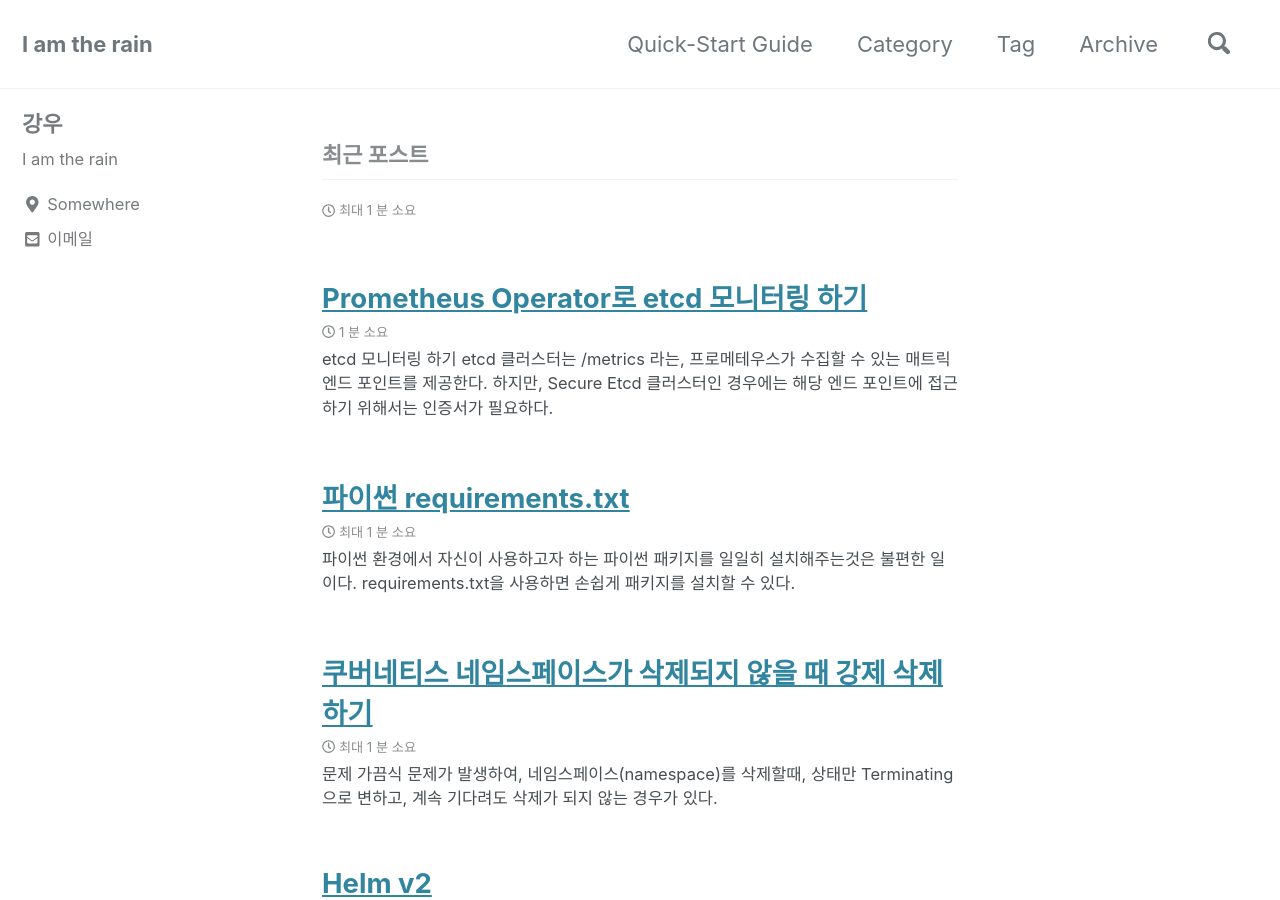
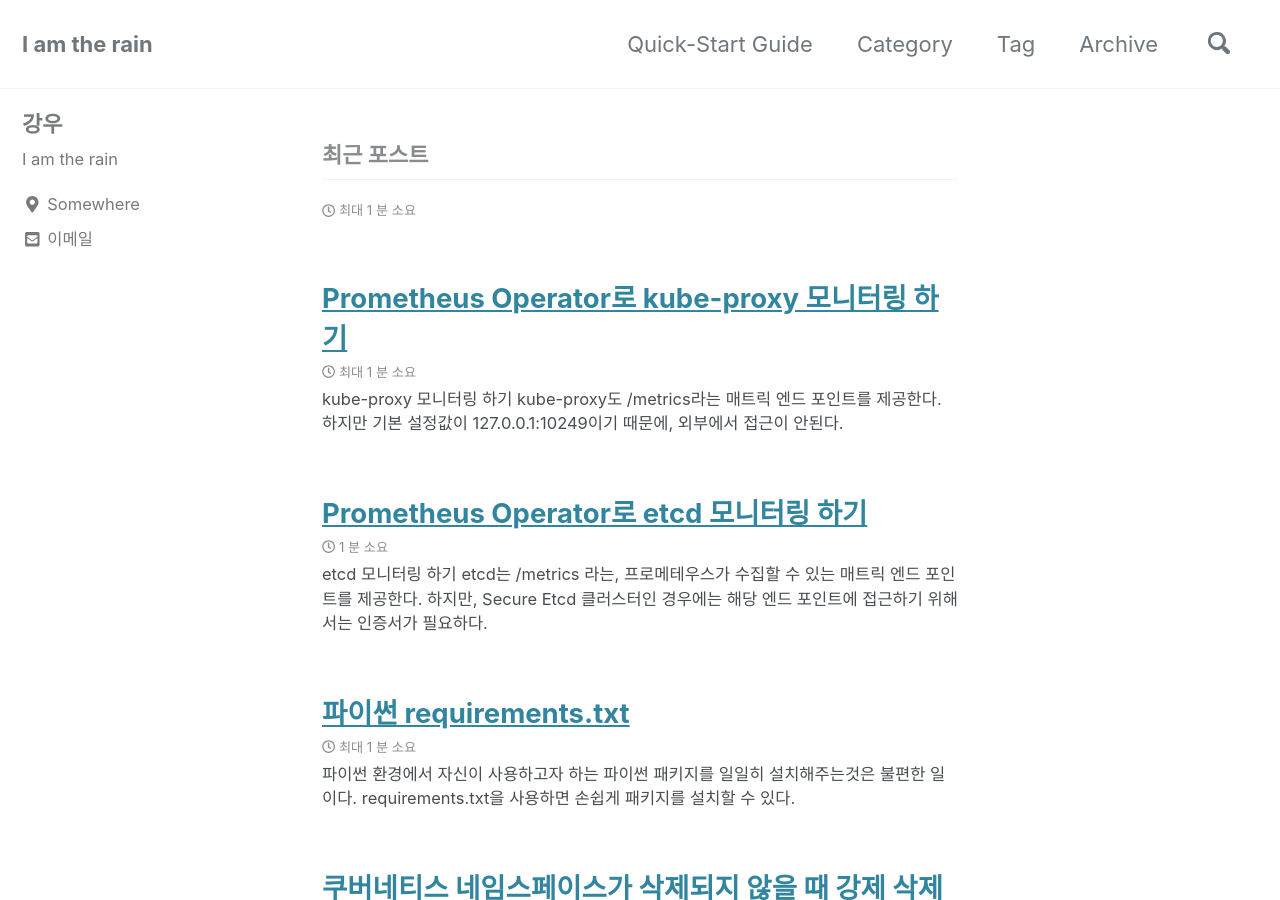
Before and after one commit to kangwoo/kangwoo.github.io, a Jekyll site: the page built from index.html, in a window 1280 px wide and 900 px high. Built offline with Jekyll 4.4.1, drawn with Linux system fonts in a browser that asks for light colours; cached includes are drawn as plain includes; nearby versions of some CDN libraries; the list of posts is cut into pages by our own code; some of the changed text lies outside the part shown.

Commit message:
Add monitoring kube-proxy with prometheus-operator

````diff
--- a/_posts/2019-10-09-monitoring-etcd-with-prometheus-operator.md
+++ b/_posts/2019-10-09-monitoring-etcd-with-prometheus-operator.md
@@ -7,7 +7,7 @@ tags: [kubernetes, etcd]
 ---
 
 ## etcd 모니터링 하기
-etcd 클러스터는 `/metrics` 라는, 프로메테우스가 수집할 수 있는 매트릭 엔드 포인트를 제공한다.
+`etcd`는 `/metrics` 라는, 프로메테우스가 수집할 수 있는 매트릭 엔드 포인트를 제공한다.
 하지만, Secure Etcd 클러스터인 경우에는 해당 엔드 포인트에 접근하기 위해서는 인증서가 필요하다.
 
 (다른 방법으로는 `/metrics` 엔드 포인트를 다른 포트로 분리하여, 인증서 없이 접근할 수도 있다. `--listen-metrics-urls` 옵션을 참고 바란다.)
@@ -15,12 +15,13 @@ etcd 클러스터는 `/metrics` 라는, 프로메테우스가 수집할 수 있
 
 ## 환경
 `helm`을 사용해서 `prometheus-operator`를 설치할 것이다.
-그래서 `prometheus-operator`를 설치할때, `etcd`를 모니터링하도록 변경한 설정 파일을 사용한다.
-`kubeEtcd.serviceMonitor`의 값들을 변경한다. `scheme`를 https로 변경하고, 인증서 정보를 등록한다.
+그래서 `prometheus-operator`를 설치할때, `etcd`를 모니터링하도록 설정 파일을 변경해서 사용한다.
 
 ## values.yaml 수정하기
 
 ### kubeEtcd
+`kubeEtcd.serviceMonitor`의 값들을 변경한다. `scheme`를 https로 변경하고, 인증서 정보를 등록한다.
+
 ```bash
 ## Component scraping etcd
 ##
@@ -88,7 +89,8 @@ prometheus:
 
 
 ## 인증서 복사하기
-`etcd` 인증서를, 프로메테스를 설치할, `monitoring` 네임스페이스에 복사한다.
+`etcd` 인증서를, 프로메테스를 설치할 `monitoring` 네임스페이스에,
+ `etcd-client-cert`란 이름의 `secret`로 복사한다.
 
 ```bash
 POD_NAME=$(kubectl get pods -o=jsonpath='{.items[0].metadata.name}' -l component=kube-apiserver -n kube-system)
@@ -121,4 +123,6 @@ kubectl delete --ignore-not-found customresourcedefinitions \
 ```
 
 ## 참고 링크
+- https://github.com/helm/charts/tree/master/stable/prometheus-operator
+- https://github.com/kubernetes-monitoring/kubernetes-mixin
 - https://github.com/etcd-io/etcd/blob/master/Documentation/op-guide/monitoring.md
--- /dev/null
+++ b/_posts/2019-10-09-monitoring-kube-proxy-with-prometheus-operator.md
@@ -0,0 +1,32 @@
+---
+title:  "Prometheus Operator로 kube-proxy 모니터링 하기"
+classes: wide
+date: 2019-10-09T17:41:00+09:00
+categories: [devops, kubernetes]
+tags: [kubernetes, kube-proxy]
+---
+
+## kube-proxy 모니터링 하기
+`kube-proxy`도 `/metrics`라는 매트릭 엔드 포인트를 제공한다.
+하지만 기본 설정값이 `127.0.0.1:10249`이기 때문에, 외부에서 접근이 안된다.
+
+그래서 `prometheus`에서 수집하려고 하면, 접근이 안되서 문제가 발생한다.
+
+## 설정 변경하기
+
+```bash
+$ kubectl -n kube-system edit cm/kube-proxy
+## Change from
+    metricsBindAddress: 127.0.0.1:10249
+## Change to
+    metricsBindAddress: 0.0.0.0:10249
+```
+
+물론 `0.0.0.0:10249`로 변경하고, 모든 곳에서 다 접근이 가능하기 때문에,
+보안이 취약한 곳이라면 사용하지 않는것이 좋다.
+
+설정을 변경하고, `kube-proxy`를 재시작하면 적용이 된다.
+
+```bash
+kubectl -n kube-system delete pod -l k8s-app=kube-proxy
+```
````
